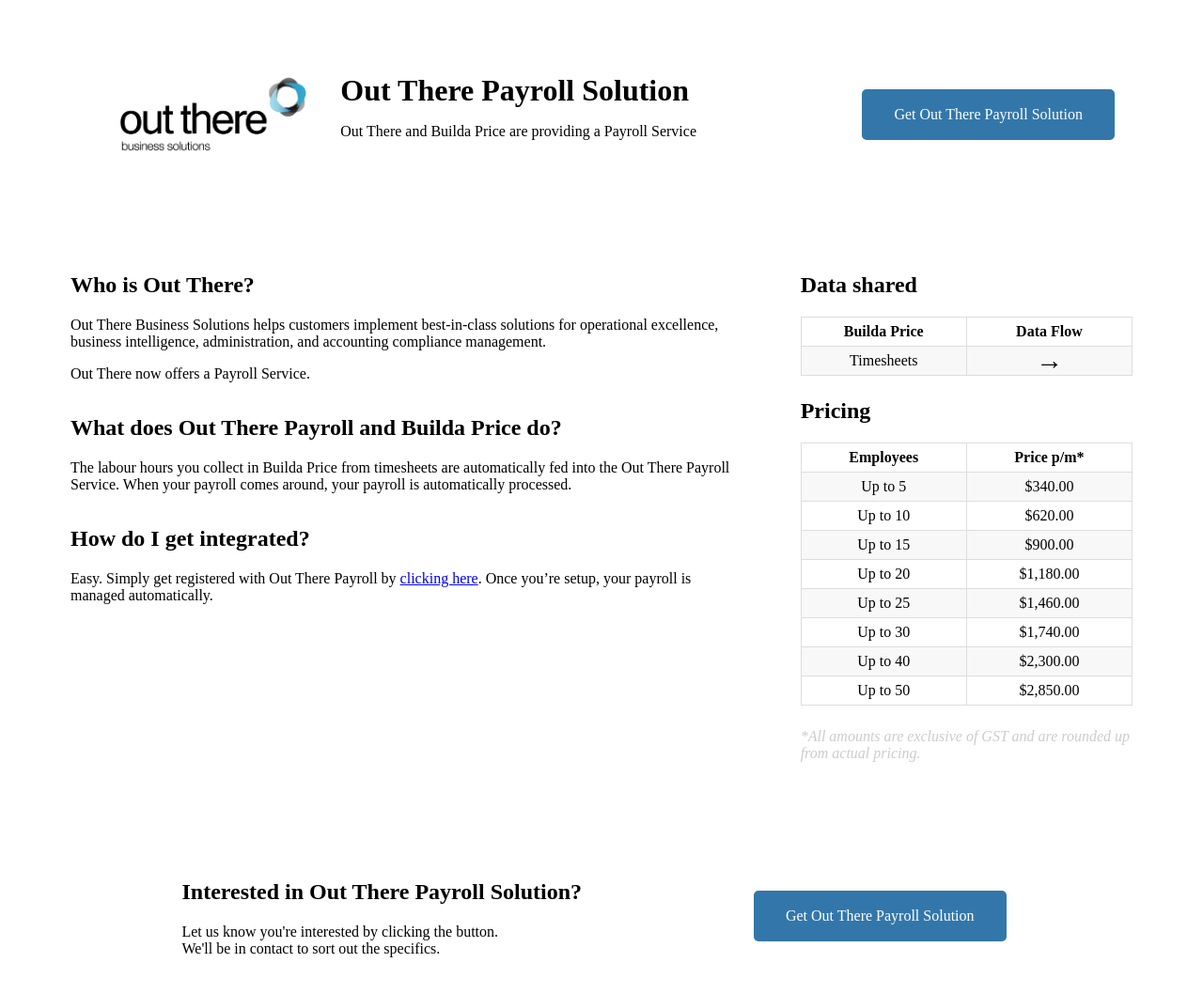
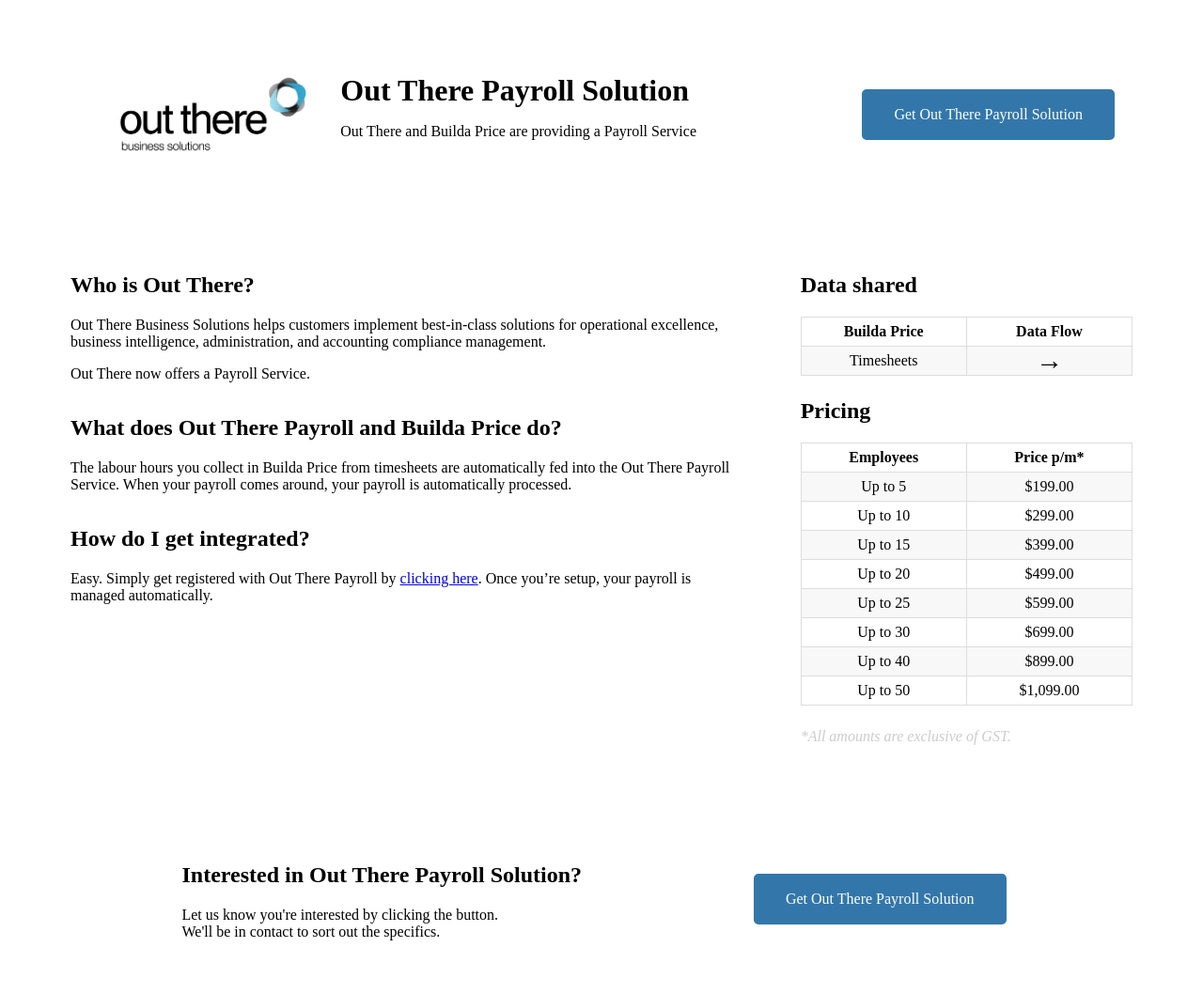
Before and after one commit to outtherenz/advertisements, a Jekyll site: the page built from promotions/out-there-business-solutions-payroll-promotion.md, in a window 1280 px wide. Shown: the top 1058 px of the page at 94% size. Built offline with Jekyll 4.4.1, drawn with Linux system fonts in a browser that asks for light colours; Markdown is read by kramdown in place of the engine named in the settings.

Commit message:
Update from Forestry.io - Updated out-there-business-solutions-payroll-promotion.md

```diff
--- a/promotions/out-there-business-solutions-payroll-promotion.md
+++ b/promotions/out-there-business-solutions-payroll-promotion.md
@@ -13,40 +13,40 @@
     </tr>
     <tr>
       <td>Up to 5</td>
-      <td>$340.00</td>
+      <td>$199.00</td>
     </tr>
     <tr>
       <td>Up to 10</td>
-      <td>$620.00</td>
+      <td>$299.00</td>
     </tr>
     <tr>
       <td>Up to 15</td>
-      <td>$900.00</td>
+      <td>$399.00</td>
     </tr>
     <tr>
       <td>Up to 20</td>
-      <td>$1,180.00</td>
+      <td>$499.00</td>
     </tr>
     <tr>
       <td>Up to 25</td>
-      <td>$1,460.00</td>
+      <td>$599.00</td>
     </tr>
     <tr>
       <td>Up to 30</td>
-      <td>$1,740.00</td>
+      <td>$699.00</td>
     </tr>
     <tr>
       <td>Up to 40</td>
-      <td>$2,300.00</td>
+      <td>$899.00</td>
     </tr>
     <tr>
       <td>Up to 50</td>
-      <td>$2,850.00</td>
+      <td>$1,099.00</td>
     </tr>
   </table>
 
   <span style="margin-top: 1em; color: #ccc; text-align: center;">
-    <i>*All amounts are exclusive of GST and are rounded up from actual pricing.</i>
+    <i>*All amounts are exclusive of GST.</i>
   </span>
 iframe_video_src: ''
 timesheets_integration: true
```
